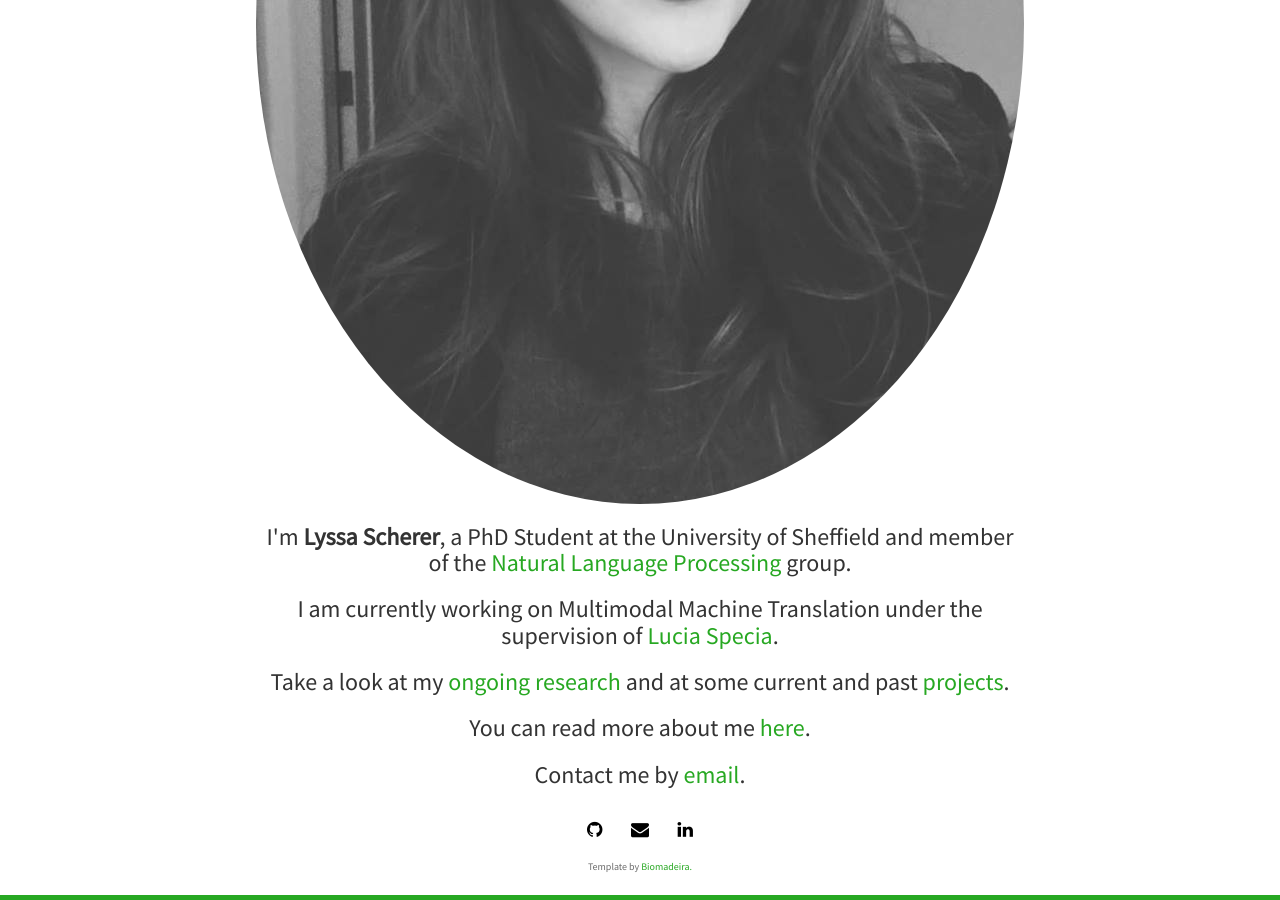
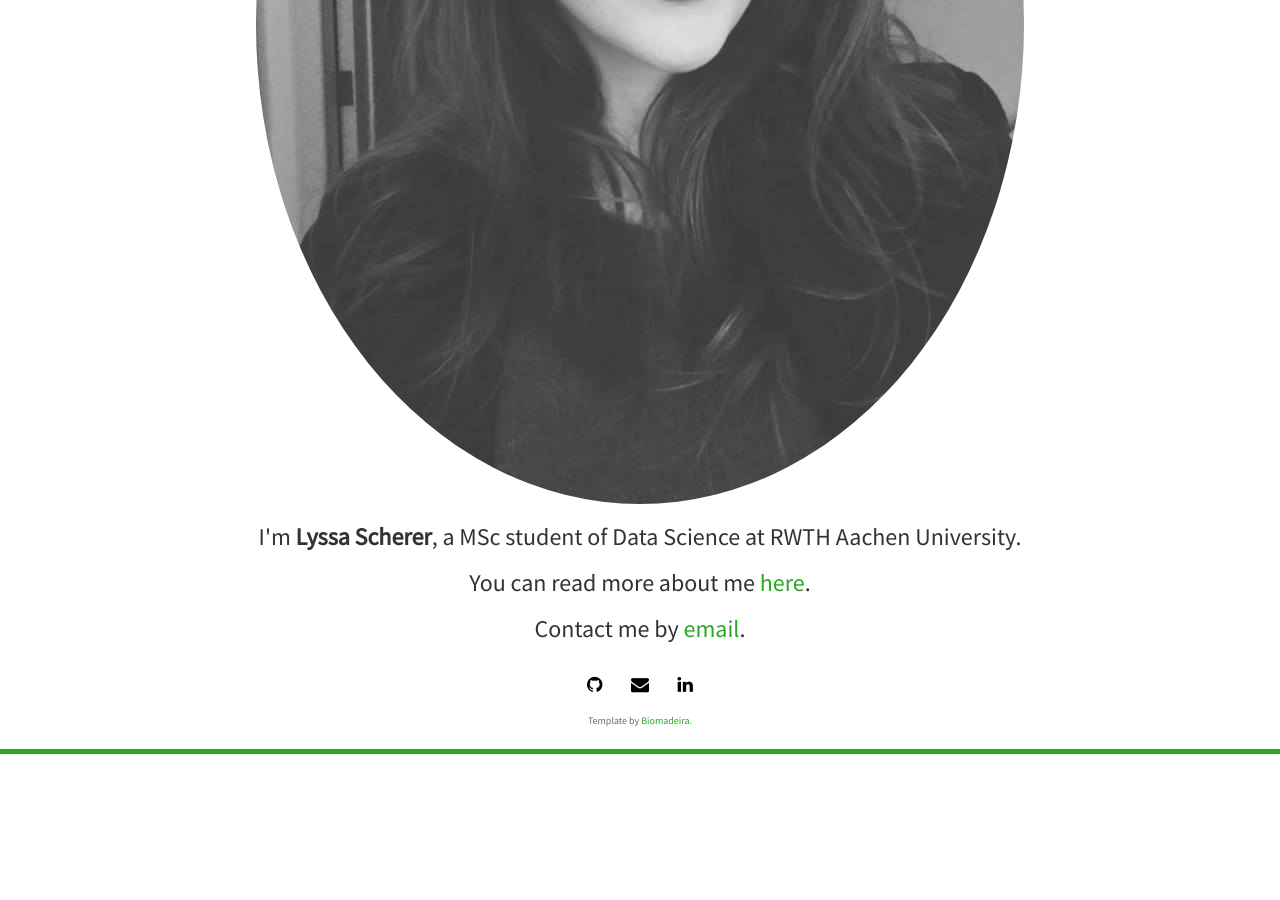
Before and after one commit to lyssascherer/lyssascherer.github.io, a Jekyll site: the page built from index.html, in a window 1280 px wide and 900 px high, scrolled down 573 px. Built offline with Jekyll 4.4.1, drawn with Linux system fonts in a browser that asks for light colours; nearby versions of some CDN libraries; the list of posts is cut into pages by our own code; after the commit the page ends 1327 px from its top, so only the background shows below that.

Commit message:
home page

```diff
--- a/blog.html
+++ b/blog.html
@@ -7,7 +7,8 @@ title: Blog
 <h3>Archive</h3>
   <div class="panel panel-default">
     <div class="panel-body">
-		{% for post in site.posts %}
+    	<p>NO posts available!</p>
+		<!--{% for post in site.posts %}
 			<div class="row">
 				 <div class="col-sm-4 col-md-4 col-lg-4">
 					 <h5 style="text-align: right">
@@ -20,7 +21,7 @@ title: Blog
 					 </h5>
 				 </div>
 			</div>
-	    {% endfor %}
+	    {% endfor %}-->
 	</div>
   </div>
 </div>
--- a/index.html
+++ b/index.html
@@ -7,11 +7,7 @@ layout: home
 	  <div class="avatar">
 		<img class="img-circle" src="{{ site.baseurl }}static/img/{{ site.avatar }}" alt="Responsive image">
 	  </div>
-	  <h3>I'm <strong>{{ site.author }}</strong>, a PhD Student at the University
-			 of Sheffield and member of the <a href="http://nlp.shef.ac.uk/">Natural Language Processing</a> group.</h3>
-	  <h3>I am currently working on Multimodal Machine Translation under the supervision of
-			<a href="http://staffwww.dcs.shef.ac.uk/people/L.Specia/">Lucia Specia</a>.</h3>
-	  <h3>Take a look at my <a href="{{ site.baseurl }}research.html"> ongoing research</a> and at some current and past <a href="{{ site.baseurl }}projects.html"> projects</a>.</h3>
+	  <h3>I'm <strong>{{ site.author }}</strong>, a MSc student of Data Science at RWTH Aachen University.</h3>
 	  <h3>You can read more about me <a href="{{ site.baseurl }}about.html"> here</a>.</h3>
 	  <h3>Contact me by <a href="mailto:{{ site.email }}">email</a>.</h3>
 	  {% include social.html %}
```
